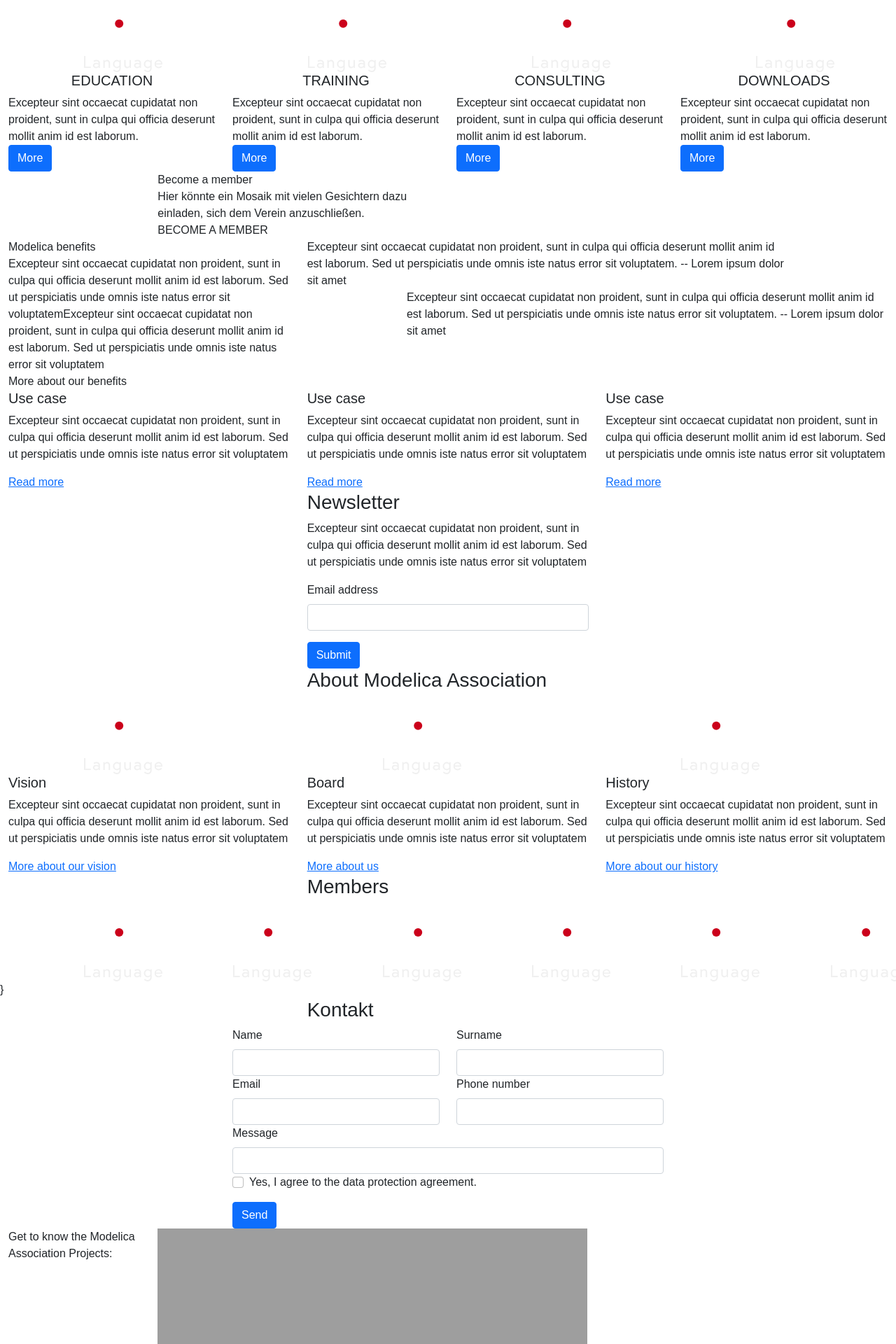
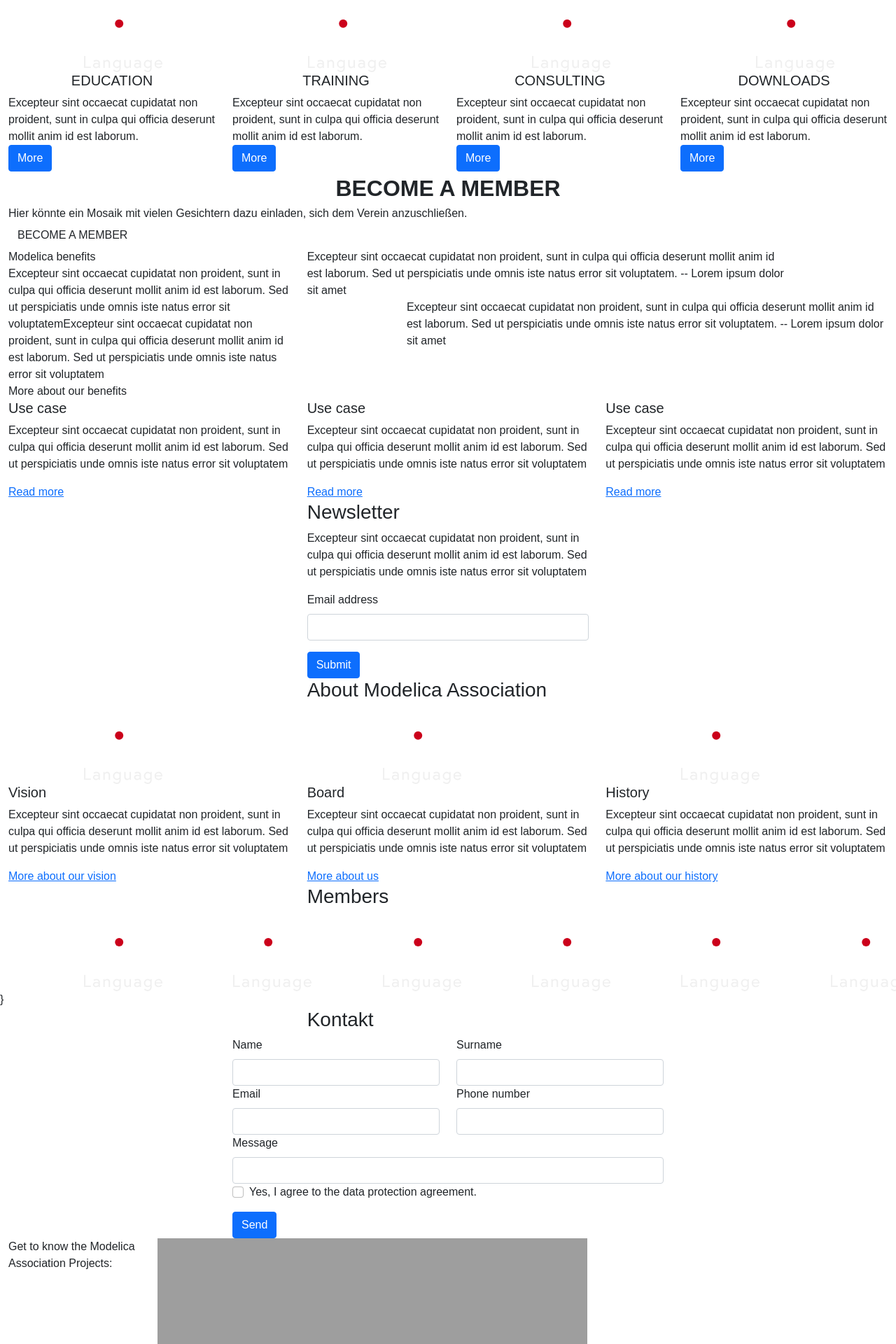
Before and after one commit to HausEmodelica/modelica-association, a Jekyll site: the page built from index.html, in a window 1280 px wide. Shown: the part 2595-4515 px from the top of the page at 70% size. Built offline with Jekyll 4.4.1, drawn with Linux system fonts in a browser that asks for light colours; some web fonts are replaced.

Commit message:
become a member component

```diff
--- a/_includes/becomeMember.html
+++ b/_includes/becomeMember.html
@@ -1,15 +1,15 @@
-<div class="row">
+<div class="row become-member">
     <div class="col-sm-12 member-background">
         <div class="row">
-            <div class="col-sm-6 offset-sm-2 member-info">
+            <div class="col-sm-12 member-info">
                 <div class="row">
-                    <div class="col-sm-8">Become a member</div>
+                    <div class="col-sm-12 title">Become a member</div>
                 </div>
                 <div class="row">
-                    <div class="col-sm-8">Hier könnte ein Mosaik mit vielen Gesichtern dazu einladen, sich dem Verein anzuschließen.</div>
+                    <div class="col-sm-12 info">Hier könnte ein Mosaik mit vielen Gesichtern dazu einladen, sich dem Verein anzuschließen.</div>
                 </div>
                 <div class="row">
-                    <div class="col-sm-8">BECOME A MEMBER</div>
+                    <div class="col-sm-12 link"> <a href="{{item.link}}" class="btn">BECOME A MEMBER</a></div>
                 </div>
             </div>
         </div>
```
